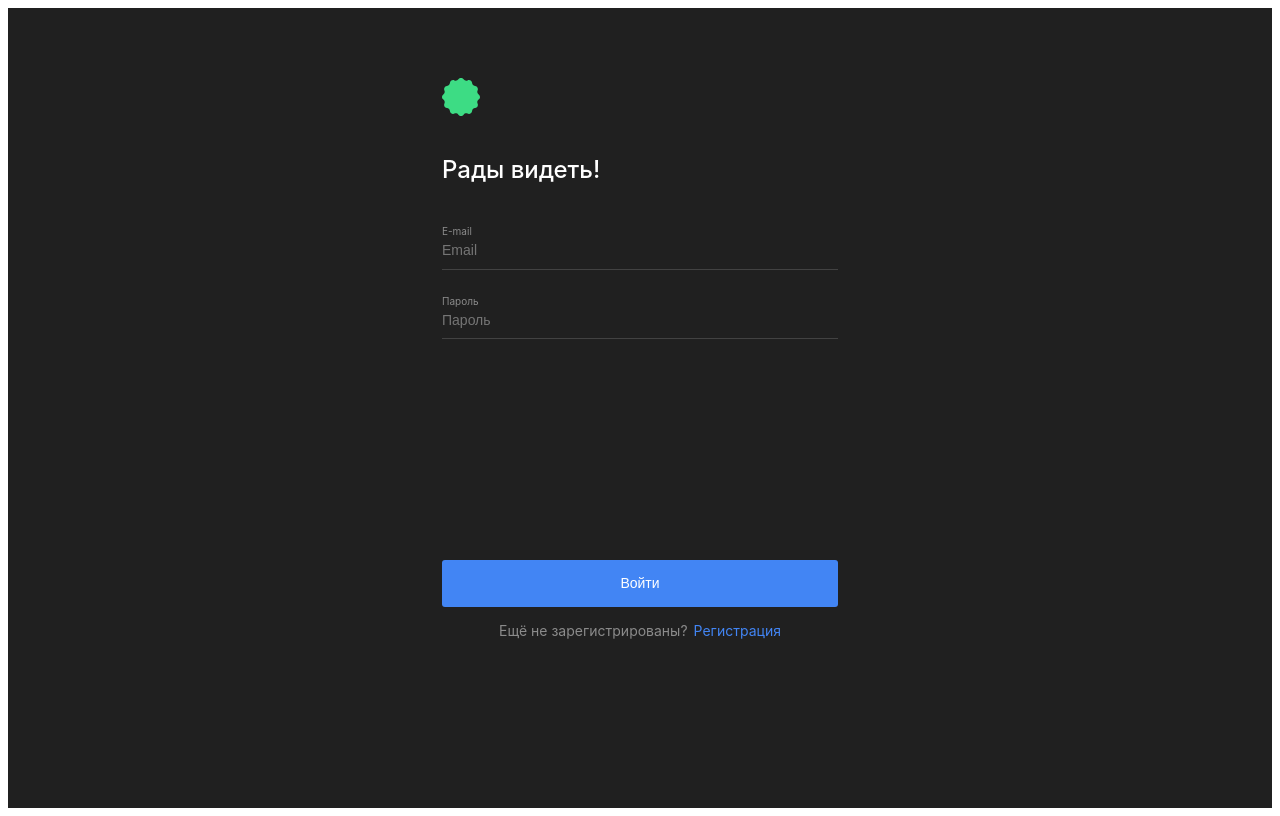
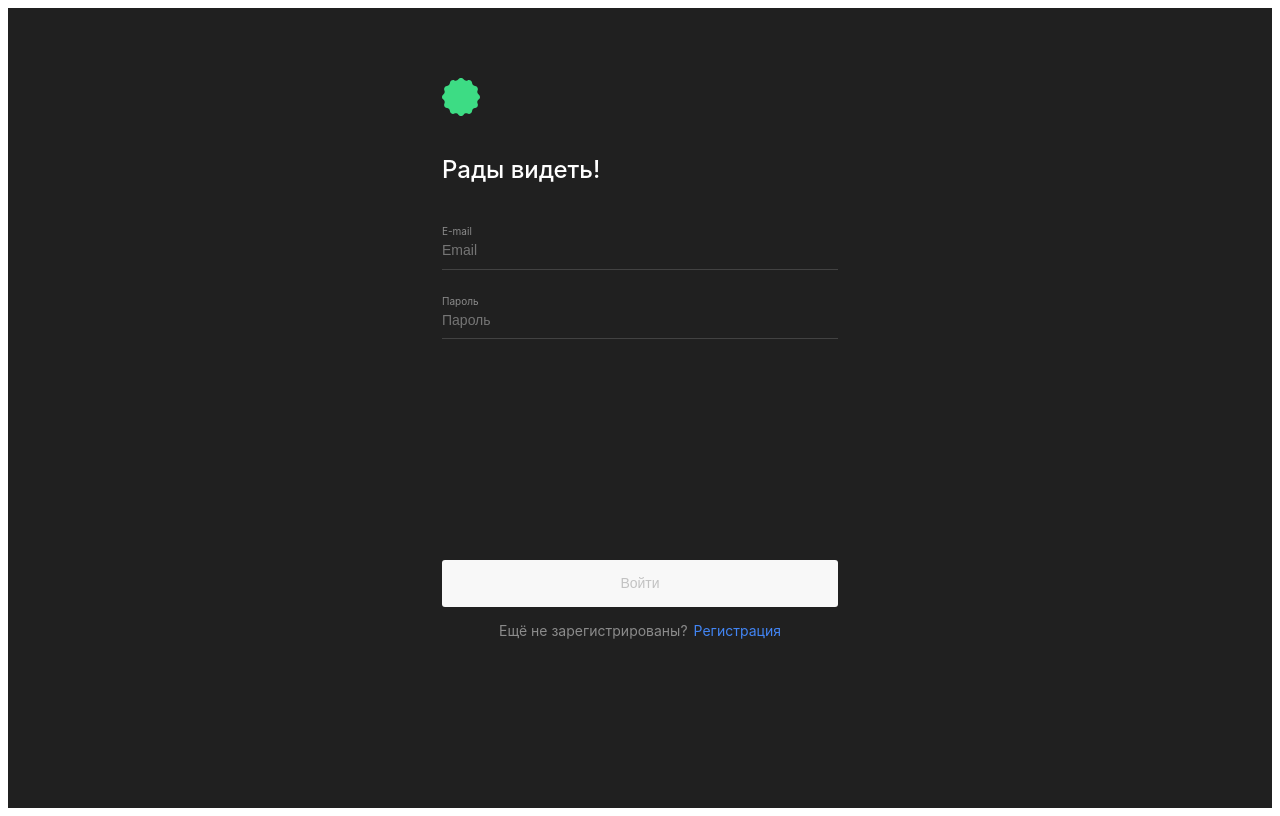
Before and after one commit to HeikkeB/movies-explorer-frontend, a React (Create React App) app: page /signin in a window 1280 px wide. Built offline with nearby package versions, Linux system fonts and the light colour scheme; no server answers.

Commit message:
feat: make dynamic validation in register and login components

```diff
--- a/src/components/Login/Login.css
+++ b/src/components/Login/Login.css
@@ -88,7 +88,6 @@
 }
 
 .login__button {
-    background: #4285F4;
     border-radius: 3px;
     border: none;
     width: 100%;
@@ -97,8 +96,18 @@
     font-size: 14px;
     line-height: 1.2;
     text-align: center;
+    cursor: pointer;
+    transition: all .3s ease;
+}
+
+.login__button_active {
+    background: #4285F4;
     color: #FFFFFF;
-    cursor: pointer;
+}
+
+.login__button_unactive {
+    background: #F8F8F8;
+    color: #C2C2C2;
 }
 
 .login__links {
--- a/src/components/Login/Login.jsx
+++ b/src/components/Login/Login.jsx
@@ -1,28 +1,28 @@
-import { useState, useEffect } from 'react'
-import { Link, useNavigate } from 'react-router-dom'
+import React from 'react'
+import { Link } from 'react-router-dom'
 import { useForm } from 'react-hook-form'
 import './Login.css'
 import headerLogo from '../../images/header_logo.svg'
 
 export default function Login({ handleLogin }) {
-    const history = useNavigate()
-    const [email, setEmail] = useState('')
-    const [password, setPassword] = useState('')
-
-    useEffect(() => {
-        setEmail('')
-        setPassword('')
-    }, []);
-
     const {
         register,
+        watch,
         formState: {
             errors,
+            isValid,
         },
         handleSubmit,
     } = useForm({
-        mode: 'onBlur',
+        defaultValues: {
+            email: '',
+            password: ''
+        },
+        mode: 'onChange'
     });
+
+    const email = watch('email')
+    const password = watch('password')
 
     function handleSubmitReg() {
         handleLogin({ email, password })
@@ -50,7 +50,6 @@ export default function Login({ handleLogin }) {
                         }
                     })}
                     value={email}
-                    onChange={(e) => setEmail(e.target.value)}
                 />
                 <div className='login__input-error'>{errors?.email && <span className='login__input-error-text'>{errors?.email?.message || 'Что-то пошло не так...'}</span>}</div>
             </section>
@@ -62,17 +61,28 @@ export default function Login({ handleLogin }) {
                     type='password'
                     {...register('password', {
                         required: 'Обязательное поле',
+                        minLength: {
+                            value: 4,
+                            message: 'минимум 4 символа'
+                        },
                         maxLength: {
                             value: 30,
                             message: 'максимум 30 символов'
                         },
                     })}
                     value={password}
-                    onChange={(e) => setPassword(e.target.value)}
                 />
                 <div className='login__input-error'>{errors?.password && <span className='login__input-error-text'>{errors?.password?.message || 'Что-то пошло не так...'}</span>}</div>
             </section>
-                <button className='login__button animation-btn' type='submit'>Войти</button>
+                <button className={
+                    isValid ? (
+                        'login__button animation-btn login__button_active'
+                        ) : (
+                        'login__button login__button_unactive'
+                        )}
+                        type='submit'>
+                        Войти
+                </button>
             <div className='login__links'>
             <p className='login__link-description'>Ещё не зарегистрированы?</p>
             <Link to='/signup' className='login__link animation-link'>Регистрация</Link>
--- a/src/components/Register/Register.css
+++ b/src/components/Register/Register.css
@@ -88,7 +88,6 @@
 }
 
 .register__button {
-    background: #4285F4;
     border-radius: 3px;
     border: none;
     width: 100%;
@@ -97,8 +96,18 @@
     font-size: 14px;
     line-height: 1.2;
     text-align: center;
+    cursor: pointer;
+    transition: all .3s ease;
+}
+
+.register__button_active {
+    background: #4285F4;
     color: #FFFFFF;
-    cursor: pointer;
+}
+
+.register__button_unactive {
+    background: #F8F8F8;
+    color: #C2C2C2;
 }
 
 .register__links {
--- a/src/components/Register/Register.jsx
+++ b/src/components/Register/Register.jsx
@@ -1,29 +1,30 @@
-import { useState, useEffect } from 'react'
-import { Link, useNavigate } from 'react-router-dom'
+import React from 'react'
+import { Link } from 'react-router-dom'
 import { useForm } from 'react-hook-form'
 import './Register.css'
 import headerLogo from '../../images/header_logo.svg'
 
 export default function Register({ handleRegister }) {
-    const [name, setName] = useState('')
-    const [email, setEmail] = useState('')
-    const [password, setPassword] = useState('')
-    const history = useNavigate();
     const {
         register,
+        watch,
         formState: {
-            errors, isValid,
+            errors,
+            isValid,
         },
         handleSubmit,
     } = useForm({
-        mode: 'onBlur',
+        defaultValues: {
+            name: '',
+            email: '',
+            password: ''
+        },
+        mode: 'onChange'
     });
 
-    useEffect(() => {
-        setName('')
-        setEmail('')
-        setPassword('')
-    }, [])
+    const name = watch('name')
+    const email = watch('email')
+    const password = watch('password')
 
     const handleSubmitReg = () => {
         handleRegister({ name, email, password })
@@ -53,9 +54,12 @@ export default function Register({ handleRegister }) {
                             value: 20,
                             message: 'максимум 20 символов'
                         },
+                        pattern: {
+                            value: /^[A-Za-zА-Яа-яЁё /h -]+$/,
+                            message: 'Имя должно содержать только латиницу, кириллицу, пробел или дефис'
+                        }
                     })}
                     value={name}
-                    onChange={(e) => setName(e.target.value)}
                 />
                 <div className='register__input-error'>{
                     errors?.name && <span className='register__input-error-text'>{errors?.name?.message || 'Что-то пошло не так...'}</span>
@@ -75,7 +79,6 @@ export default function Register({ handleRegister }) {
                         }
                     })}
                     value={email}
-                    onChange={(e) => setEmail(e.target.value)}
                 />
                 <div className='register__input-error'>{errors?.email && <span className='register__input-error-text'>{errors?.email?.message || 'Что-то пошло не так...'}</span>}</div>
             </section>
@@ -97,11 +100,19 @@ export default function Register({ handleRegister }) {
                         },
                     })}
                     value={password}
-                    onChange={(e) => setPassword(e.target.value)}
                 />
                 <div className='register__input-error'>{errors?.password && <span className='register__input-error-text'>{errors?.password?.message || 'Что-то пошло не так...'}</span>}</div>
             </section>
-                <button className='register__button animation-btn' type='submit'>Зарегистрироваться</button>
+                <button className={
+                    isValid ? (
+                        'register__button animation-btn register__button_active'
+                        ) : (
+                            'register__button register__button_unactive'
+                            )}
+                        type='submit'
+                        disabled={!isValid}>
+                    Зарегистрироваться
+                </button>
             <div className='register__links'>
             <p className='register__link-description'>Уже зарегистрированы?</p>
             <Link to='/signin' className='register__link animation-link'>Войти</Link>
```
Also changed, not shown: src/components/App/App.jsx (indentation only).
